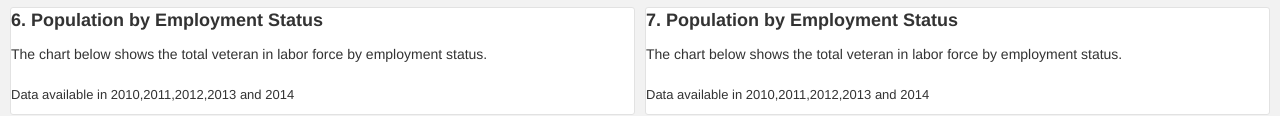
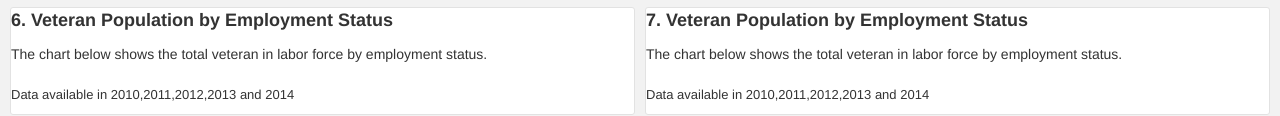
Before and after one commit to wanting-yin/Housing-Overview, a plain HTML site: page index.html in a window 1280 px wide. Shown: the part 1635-1751 px from the top of the page. Drawn offline with Linux system fonts and the light colour scheme.

Commit message:
Update index.html

```diff
--- a/index.html
+++ b/index.html
@@ -162,7 +162,7 @@
         </div>
         <div class="col-sm-6">
             <div class="chart-wrapper">
-                <p><b><font size="4">6. Population by Employment Status </font></b></p>
+                <p><b><font size="4">6. Veteran Population by Employment Status </font></b></p>
                 <p>
                     The chart below shows the total veteran in labor force by employment status.
                     <br /><br />
@@ -172,7 +172,7 @@
         </div>
         <div class="col-sm-6">
             <div class="chart-wrapper">
-                <p><b><font size="4">7. Population by Employment Status</font></b></p>
+                <p><b><font size="4">7. Veteran Population by Employment Status</font></b></p>
                 <p>
                     The chart below shows the total veteran in labor force by employment status.
                     <br /><br />
```
